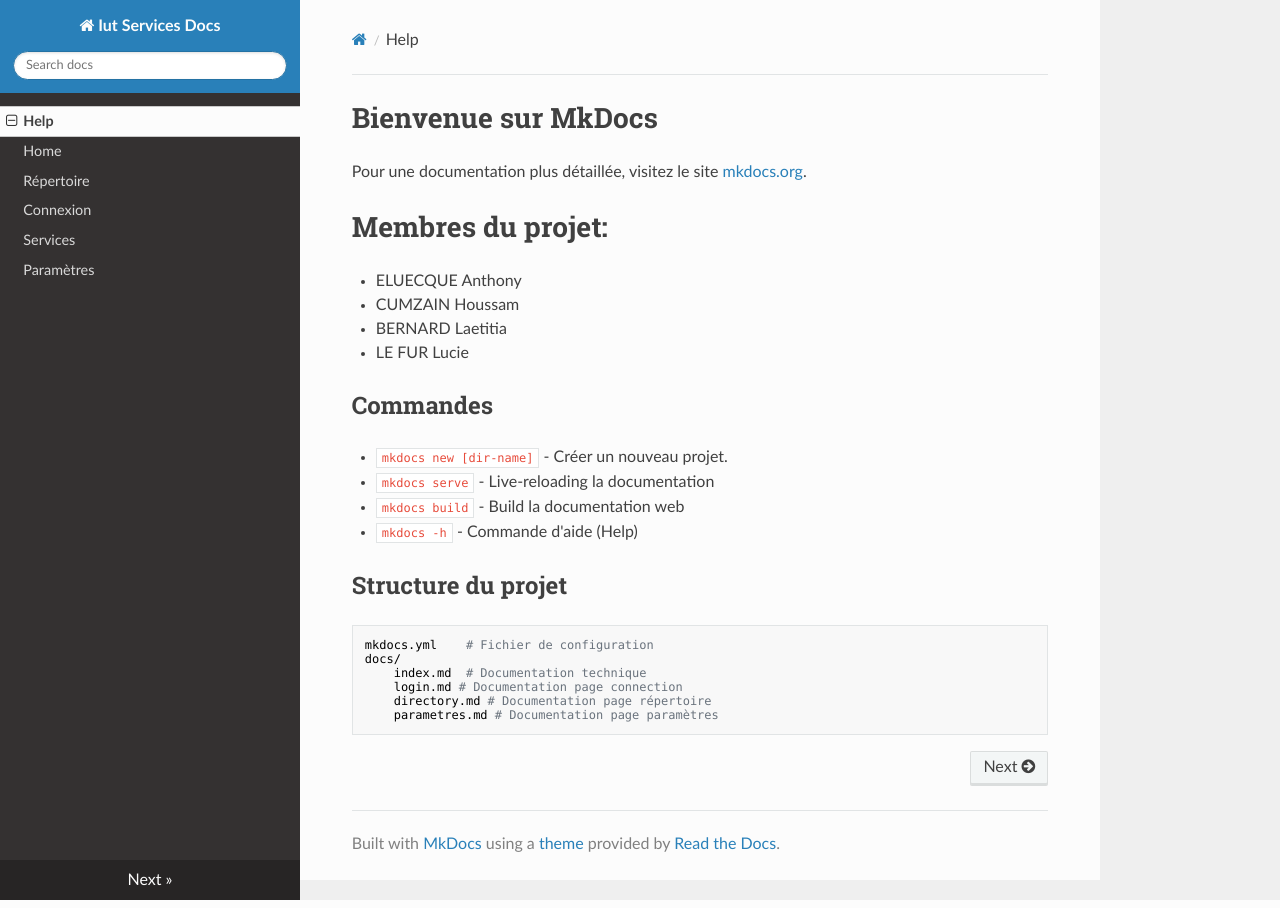
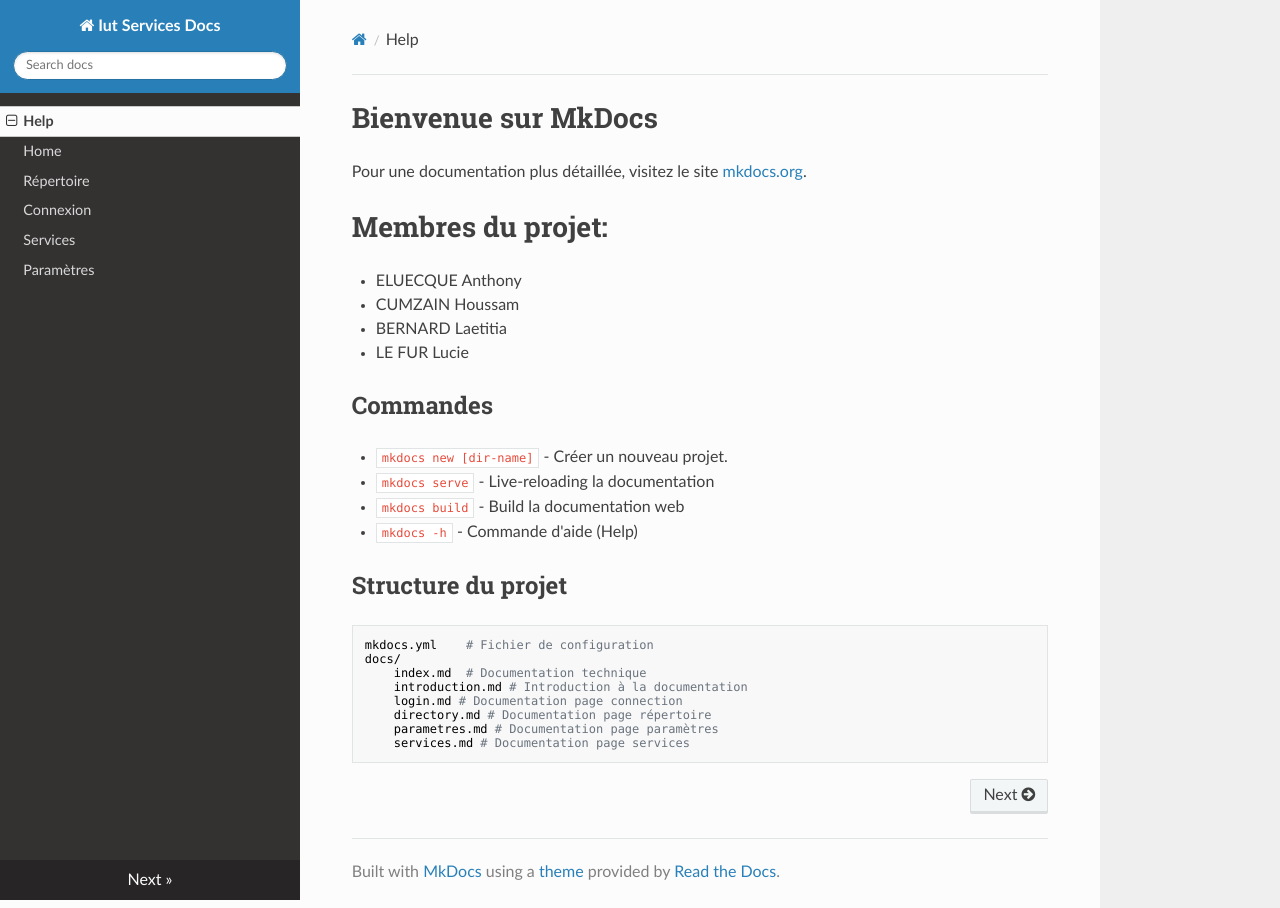
Before and after one commit to anthony-eluecque/iut-services-docs, an MkDocs documentation site: the page built from docs/index.md, in a window 1280 px wide. Built offline with MkDocs 1.6.1, drawn with Linux system fonts in a browser that asks for light colours; nearby versions of some CDN libraries.

Commit message:
Feat: index.md

```diff
--- a/docs/index.md
+++ b/docs/index.md
@@ -22,6 +22,8 @@ Pour une documentation plus détaillée, visitez le site [mkdocs.org](https://ww
     mkdocs.yml    # Fichier de configuration
     docs/
         index.md  # Documentation technique
+        introduction.md # Introduction à la documentation
         login.md # Documentation page connection
         directory.md # Documentation page répertoire
         parametres.md # Documentation page paramètres
+        services.md # Documentation page services
```
